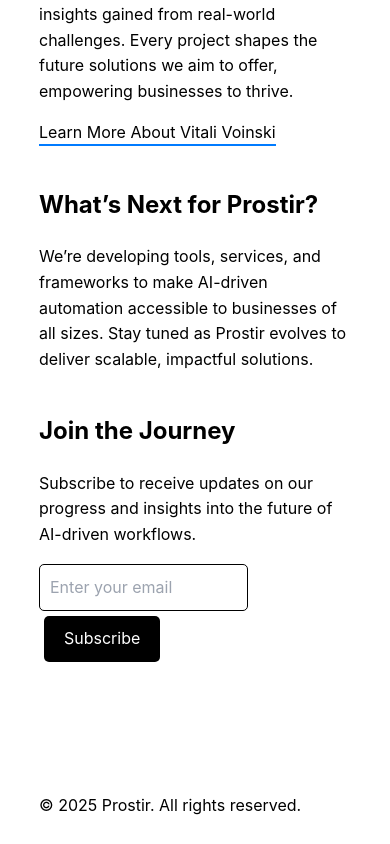
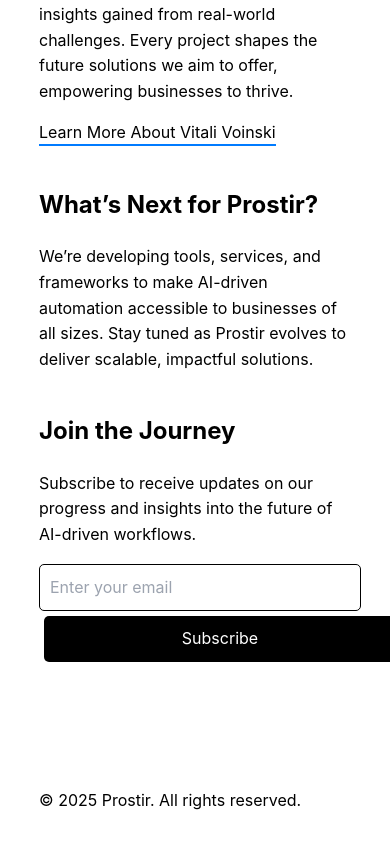
Before and after one commit to voinskiv/prostir-site, a Next.js app: page / in a window 390 px wide. Shown: the part 679-1523 px from the top of the page. Built offline with nearby package versions, Linux system fonts and the light colour scheme.

Commit message:
Update globals.css

```diff
--- a/app/globals.css
+++ b/app/globals.css
@@ -155,3 +155,12 @@
 margin-inline-end: 0px;
 font-weight: bold;
 }
+
+@media (max-width: 430px) {
+  input[type="email"],
+  button[type="submit"] {
+    width: 100%;
+    /* Optional: Make them block-level elements for better stacking */
+    display: block;
+  }
+}
```
